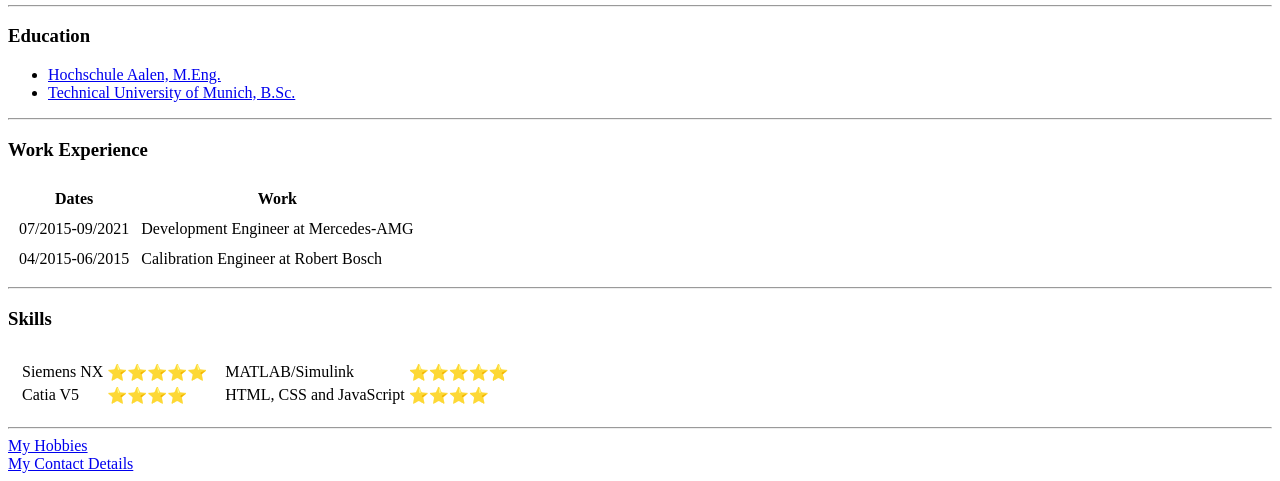
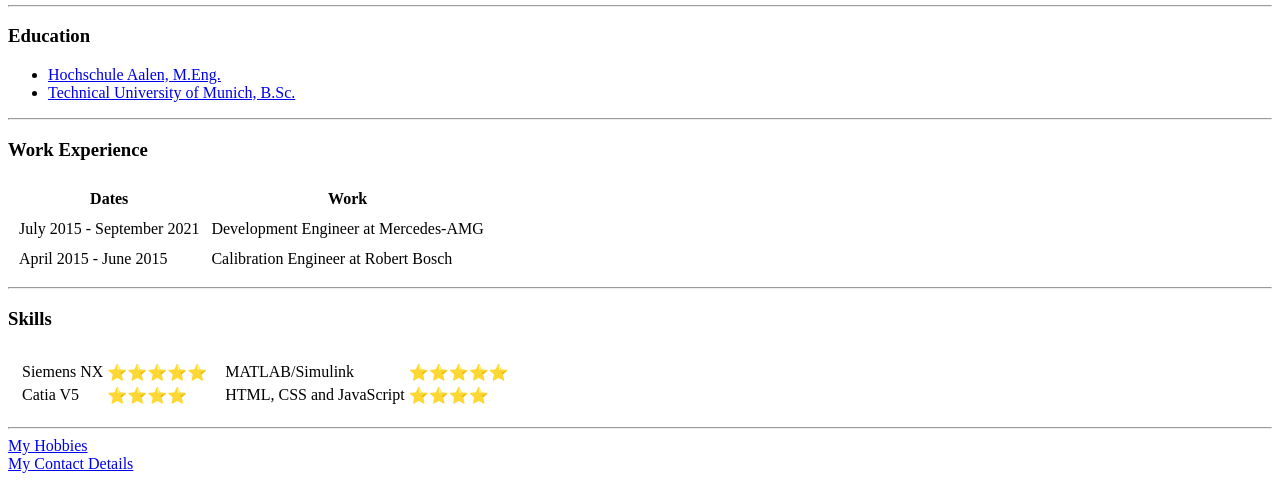
Before and after one commit to bspardeshi/cv, a plain HTML site: page index.html in a window 1280 px wide. Shown: the part 320-801 px from the top of the page. Drawn offline with Linux system fonts and the light colour scheme.

Commit message:
Add files after correcting dates on index.html

```diff
--- a/index.html
+++ b/index.html
@@ -38,11 +38,11 @@
     </thead>
     <tbody>
       <tr>
-        <td>07/2015-09/2021</td>
+        <td>July 2015 - September 2021</td>
         <td>Development Engineer at Mercedes-AMG</td>
       </tr>
       <tr>
-        <td>04/2015-06/2015</td>
+        <td>April 2015 - June 2015</td>
         <td>Calibration Engineer at Robert Bosch</td>
       </tr>
     </tbody>
```
